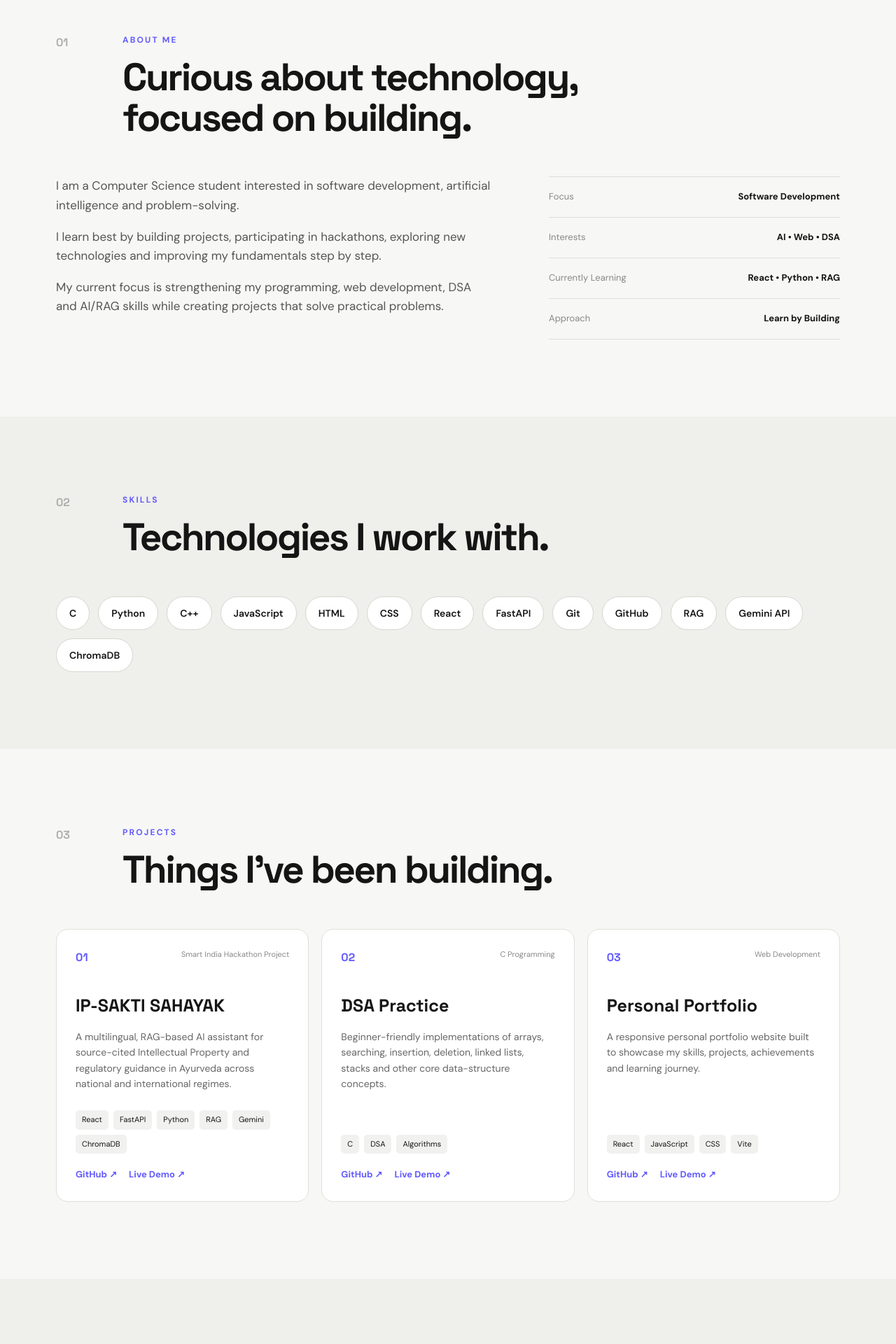
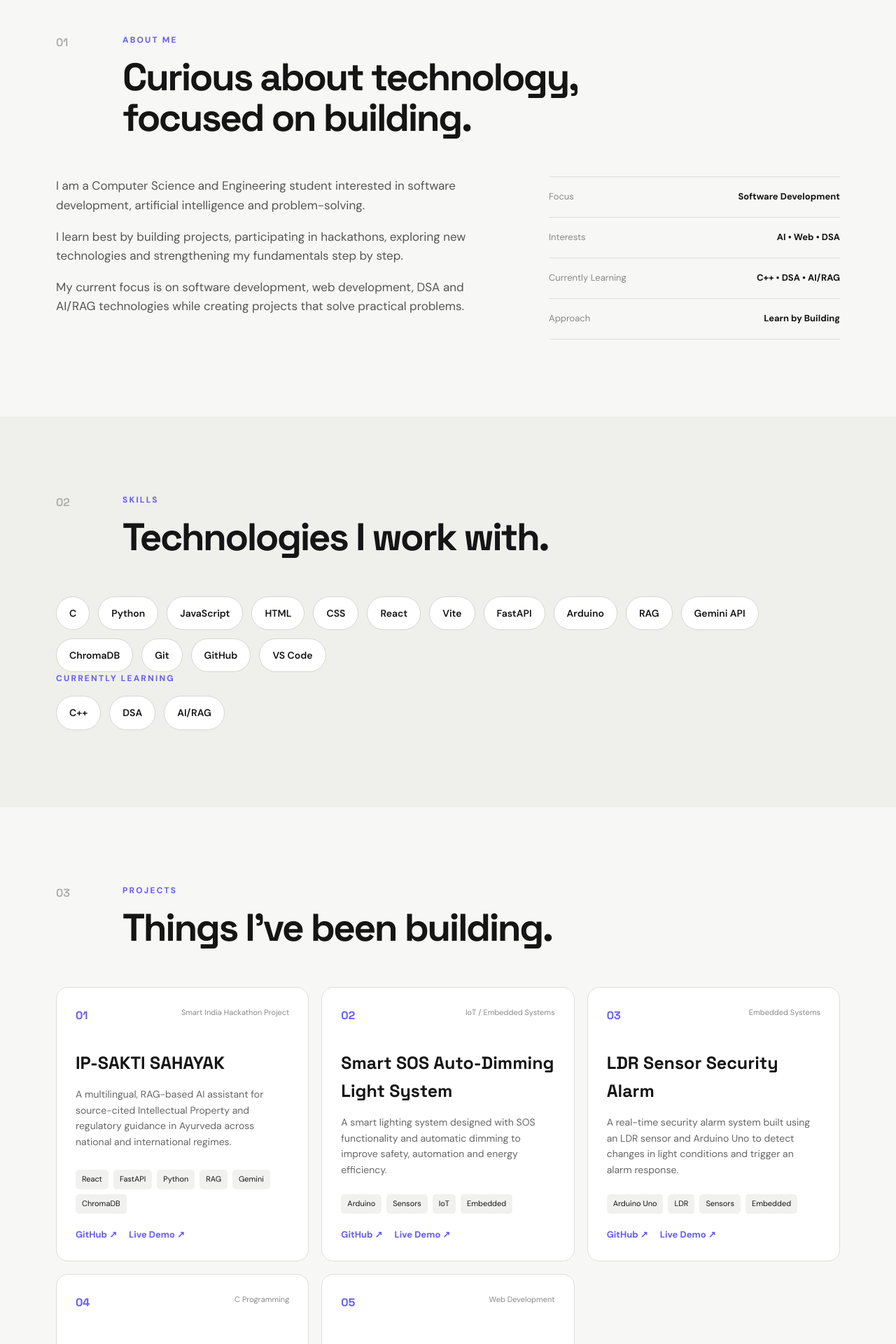
Before and after one commit to roboworld018-somu/my-portfolio, a React (Vite) app: page / in a window 1280 px wide. Shown: the part 880-2800 px from the top of the page at 70% size. Built offline with nearby package versions, Linux system fonts and the light colour scheme.

Commit message:
Updated portfolio projects and skills

```diff
--- a/src/App.jsx
+++ b/src/App.jsx
@@ -10,6 +10,27 @@ const projects = [
     github: "#",
     demo: "#",
   },
+
+  {
+    title: "Smart SOS Auto-Dimming Light System",
+    type: "IoT / Embedded Systems",
+    description:
+      "A smart lighting system designed with SOS functionality and automatic dimming to improve safety, automation and energy efficiency.",
+    tags: ["Arduino", "Sensors", "IoT", "Embedded"],
+    github: "#",
+    demo: "https://www.image2url.com/r2/default/videos/1790770690811-9b0fbea5-4d43-434c-b65e-b0c8836ba58c.mp4",
+  },
+
+  {
+    title: "LDR Sensor Security Alarm",
+    type: "Embedded Systems",
+    description:
+      "A real-time security alarm system built using an LDR sensor and Arduino Uno to detect changes in light conditions and trigger an alarm response.",
+    tags: ["Arduino Uno", "LDR", "Sensors", "Embedded"],
+    github: "#",
+    demo: "https://www.image2url.com/r2/default/videos/1790770810251-a9406bf7-f6b6-41a2-b5ce-799064db43ea.mp4",
+  },
+
   {
     title: "DSA Practice",
     type: "C Programming",
@@ -19,11 +40,12 @@ const projects = [
     github: "#",
     demo: "#",
   },
+
   {
     title: "Personal Portfolio",
     type: "Web Development",
     description:
-      "A responsive personal portfolio website built to showcase my skills, projects, achievements and learning journey.",
+      "A responsive personal portfolio website built with React to showcase my skills, projects, achievements and learning journey.",
     tags: ["React", "JavaScript", "CSS", "Vite"],
     github: "#",
     demo: "#",
@@ -33,18 +55,22 @@ const projects = [
 const skills = [
   "C",
   "Python",
-  "C++",
   "JavaScript",
   "HTML",
   "CSS",
   "React",
+  "Vite",
   "FastAPI",
-  "Git",
-  "GitHub",
+  "Arduino",
   "RAG",
   "Gemini API",
   "ChromaDB",
+  "Git",
+  "GitHub",
+  "VS Code",
 ];
+
+const currentlyLearning = ["C++", "DSA", "AI/RAG"];
 
 function App() {
   const [menuOpen, setMenuOpen] = useState(false);
@@ -55,10 +81,11 @@ function App() {
 
   return (
     <div className="site">
-      {/* NAVBAR */}
+      {/* ================= NAVBAR ================= */}
       <header className="navbar">
         <a href="#home" className="brand" onClick={closeMenu}>
           <span className="brand-dot">B</span>
+
           <span>
             Bidyut<span className="accent">.</span>
           </span>
@@ -67,6 +94,7 @@ function App() {
         <button
           className="menu-btn"
           aria-label="Toggle navigation"
+          aria-expanded={menuOpen}
           onClick={() => setMenuOpen(!menuOpen)}
         >
           ☰
@@ -104,7 +132,7 @@ function App() {
       </header>
 
       <main>
-        {/* HERO */}
+        {/* ================= HERO ================= */}
         <section id="home" className="hero section">
           <div className="hero-copy">
             <p className="eyebrow">HELLO, I'M</p>
@@ -117,7 +145,7 @@ function App() {
 
             <p className="hero-text">
               I enjoy building useful technology, learning by doing,
-              and turning ideas into real projects.
+              and turning ideas into real-world projects.
             </p>
 
             <div className="hero-actions">
@@ -132,7 +160,7 @@ function App() {
 
             <div className="quick-links">
               <a
-                href="https://github.com/"
+                href="https://github.com/roboworld018-somu"
                 target="_blank"
                 rel="noreferrer"
               >
@@ -140,14 +168,14 @@ function App() {
               </a>
 
               <a
-                href="https://www.linkedin.com/in/bidyut-mondal-6591893b2?utm_source=share_via&utm_content=profile&utm_medium=member_android"
+                href="https://www.linkedin.com/in/bidyut-mondal-6591893b2"
                 target="_blank"
                 rel="noreferrer"
               >
                 LinkedIn ↗
               </a>
 
-              <a href="mailto:biyutm162@gmail.com" target="_blank" rel="noreferrer">
+              <a href="mailto:bidyutm162@gmail.com">
                 Email ↗
               </a>
             </div>
@@ -176,7 +204,7 @@ function App() {
           </div>
         </section>
 
-        {/* ABOUT */}
+        {/* ================= ABOUT ================= */}
         <section id="about" className="section">
           <div className="section-heading">
             <span>01</span>
@@ -195,21 +223,22 @@ function App() {
           <div className="about-grid">
             <div className="about-text">
               <p>
-                I am a Computer Science student interested in
-                software development, artificial intelligence
-                and problem-solving.
+                I am a Computer Science and Engineering student
+                interested in software development, artificial
+                intelligence and problem-solving.
               </p>
 
               <p>
                 I learn best by building projects, participating
                 in hackathons, exploring new technologies and
-                improving my fundamentals step by step.
+                strengthening my fundamentals step by step.
               </p>
 
               <p>
-                My current focus is strengthening my programming,
-                web development, DSA and AI/RAG skills while
-                creating projects that solve practical problems.
+                My current focus is on software development,
+                web development, DSA and AI/RAG technologies
+                while creating projects that solve practical
+                problems.
               </p>
             </div>
 
@@ -226,7 +255,7 @@ function App() {
 
               <div>
                 <span>Currently Learning</span>
-                <strong>React • Python • RAG</strong>
+                <strong>C++ • DSA • AI/RAG</strong>
               </div>
 
               <div>
@@ -237,7 +266,7 @@ function App() {
           </div>
         </section>
 
-        {/* SKILLS */}
+        {/* ================= SKILLS ================= */}
         <section id="skills" className="section muted">
           <div className="section-heading">
             <span>02</span>
@@ -256,9 +285,22 @@ function App() {
               </div>
             ))}
           </div>
+
+          {/* CURRENTLY LEARNING */}
+          <div className="learning-box">
+            <p className="eyebrow">CURRENTLY LEARNING</p>
+
+            <div className="skill-grid">
+              {currentlyLearning.map((skill) => (
+                <div className="skill learning" key={skill}>
+                  {skill}
+                </div>
+              ))}
+            </div>
+          </div>
         </section>
 
-        {/* PROJECTS */}
+        {/* ================= PROJECTS ================= */}
         <section id="projects" className="section">
           <div className="section-heading">
             <span>03</span>
@@ -278,7 +320,7 @@ function App() {
               >
                 <div className="project-top">
                   <span className="project-number">
-                    0{index + 1}
+                    {String(index + 1).padStart(2, "0")}
                   </span>
 
                   <span className="project-type">
@@ -297,19 +339,73 @@ function App() {
                 </div>
 
                 <div className="project-links">
-                  <a href={project.github}>GitHub ↗</a>
+                  <a
+                    href={project.github}
+                    target="_blank"
+                    rel="noreferrer"
+                  >
+                    GitHub ↗
+                  </a>
 
-                  <a href={project.demo}>Live Demo ↗</a>
+                  <a
+                    href={project.demo}
+                    target="_blank"
+                    rel="noreferrer"
+                  >
+                    Live Demo ↗
+                  </a>
                 </div>
               </article>
             ))}
           </div>
         </section>
 
-        {/* ACHIEVEMENTS */}
+        {/* ================= LEADERSHIP ================= */}
+        <section className="section leadership-section">
+          <div className="section-heading">
+            <span>04</span>
+
+            <div>
+              <p className="eyebrow">LEADERSHIP</p>
+
+              <h2>Teamwork & leadership.</h2>
+            </div>
+          </div>
+
+          <div className="leadership-card">
+            <div className="leadership-year">
+              2026
+            </div>
+
+            <div>
+              <p className="timeline-label">
+                SMART INDIA HACKATHON
+              </p>
+
+              <h3>
+                Team Leader — SIH Internal Hackathon
+              </h3>
+
+              <p>
+                Led the team during the development and
+                presentation of IP-SAKTI SAHAYAK, an AI/RAG-based
+                solution for Ayurveda-related intellectual
+                property and regulatory guidance.
+              </p>
+
+              <div className="tags">
+                <span>Team Leadership</span>
+                <span>AI/RAG</span>
+                <span>Project Development</span>
+              </div>
+            </div>
+          </div>
+        </section>
+
+        {/* ================= ACHIEVEMENTS ================= */}
         <section id="achievements" className="section muted">
           <div className="section-heading">
-            <span>04</span>
+            <span>05</span>
 
             <div>
               <p className="eyebrow">ACHIEVEMENTS</p>
@@ -323,16 +419,18 @@ function App() {
               <span className="timeline-dot"></span>
 
               <div>
-                <p className="timeline-label">2026</p>
+                <p className="timeline-label">
+                  2026
+                </p>
 
                 <h3>
                   SIH Internal Hackathon — Shortlisted
                 </h3>
 
                 <p>
-                  Worked with my team on IP-SAKTI SAHAYAK,
-                  an AI-powered solution for Ayurveda IP
-                  and regulatory guidance.
+                  Worked as Team Leader with the team on
+                  IP-SAKTI SAHAYAK, an AI-powered solution
+                  for Ayurveda IP and regulatory guidance.
                 </p>
               </div>
             </div>
@@ -341,9 +439,13 @@ function App() {
               <span className="timeline-dot"></span>
 
               <div>
-                <p className="timeline-label">2026</p>
+                <p className="timeline-label">
+                  2026
+                </p>
 
-                <h3>Zero to Hackathon: Build & Break</h3>
+                <h3>
+                  Zero to Hackathon: Build & Break
+                </h3>
 
                 <p>
                   Participated in a hands-on workshop focused
@@ -357,24 +459,30 @@ function App() {
               <span className="timeline-dot"></span>
 
               <div>
-                <p className="timeline-label">Ongoing</p>
+                <p className="timeline-label">
+                  ONGOING
+                </p>
 
-                <h3>Continuous Learning</h3>
+                <h3>
+                  Continuous Learning
+                </h3>
 
                 <p>
                   Practising DSA, web development, Python,
-                  C++ and AI/RAG concepts through projects
-                  and coursework.
+                  C++, embedded systems and AI/RAG concepts
+                  through projects and coursework.
                 </p>
               </div>
             </div>
           </div>
         </section>
 
-        {/* CONTACT */}
+        {/* ================= CONTACT ================= */}
         <section id="contact" className="section contact-section">
           <div className="contact-card">
-            <p className="eyebrow">05 — CONTACT</p>
+            <p className="eyebrow">
+              06 — CONTACT
+            </p>
 
             <h2>
               Let's build something
@@ -383,21 +491,19 @@ function App() {
             </h2>
 
             <p>
-              Have a project idea, internship opportunity
+              Have a project idea, internship opportunity,
               or just want to connect? Feel free to reach out.
             </p>
 
             <a
               className="btn primary"
               href="mailto:bidyutm162@gmail.com"
-              target="_blank"
-              rel="noreferrer"
             >
               Say Hello ↗
             </a>
 
             <div className="contact-details">
-              <a href="mailto:bidyutm162@gmail.com" target="_blank" rel="noreferrer">
+              <a href="mailto:bidyutm162@gmail.com">
                 bidyutm162@gmail.com
               </a>
 
@@ -410,7 +516,7 @@ function App() {
               </a>
 
               <a
-                href="https://www.linkedin.com/in/bidyut-mondal-6591893b2?utm_source=share_via&utm_content=profile&utm_medium=member_android"
+                href="https://www.linkedin.com/in/bidyut-mondal-6591893b2"
                 target="_blank"
                 rel="noreferrer"
               >
@@ -421,14 +527,16 @@ function App() {
         </section>
       </main>
 
-      {/* FOOTER */}
+      {/* ================= FOOTER ================= */}
       <footer>
         <p>
           © {new Date().getFullYear()} Bidyut Mondal.
           Built with React.
         </p>
 
-        <a href="#home">Back to top ↑</a>
+        <a href="#home">
+          Back to top ↑
+        </a>
       </footer>
     </div>
   );
```
